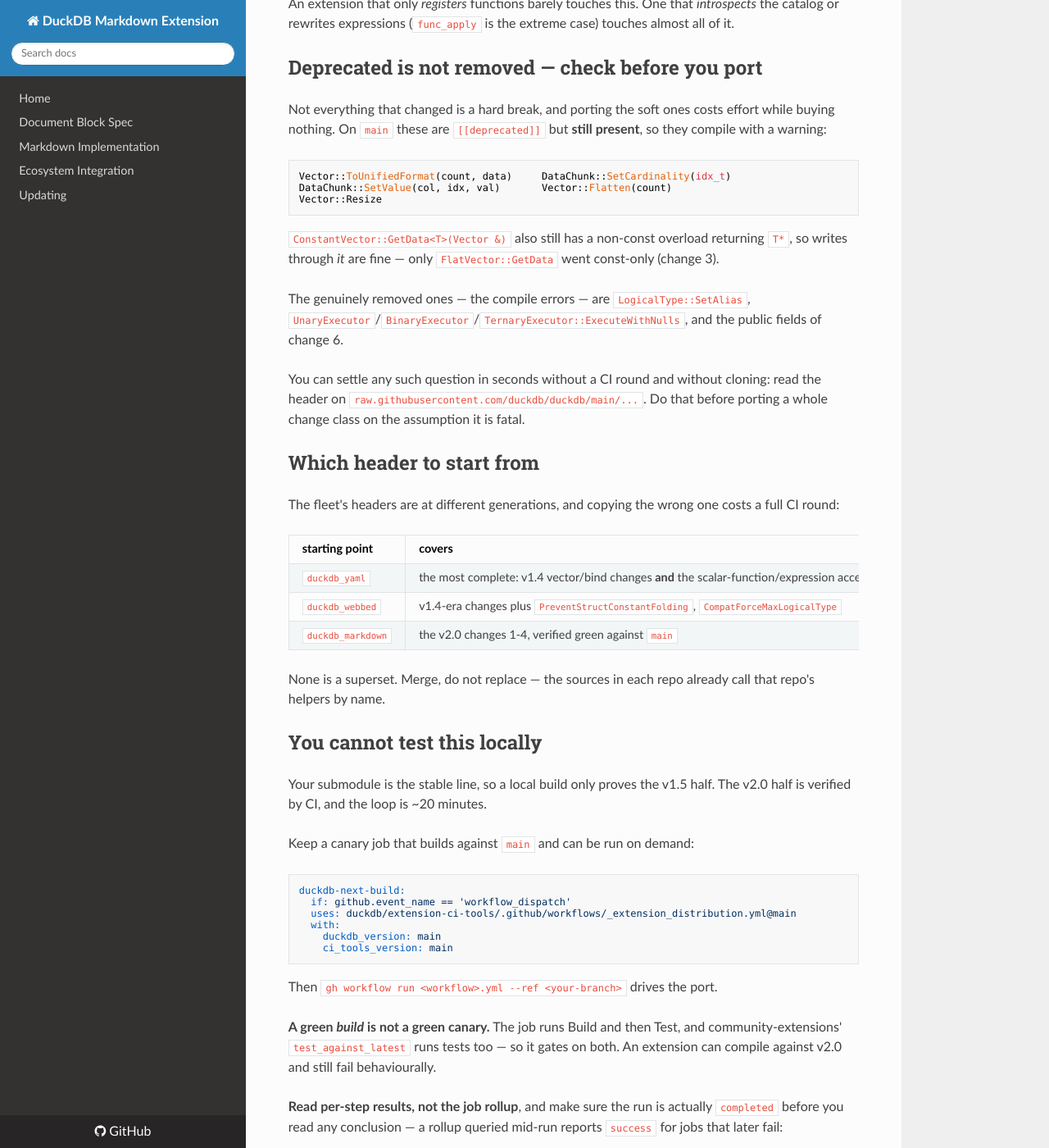
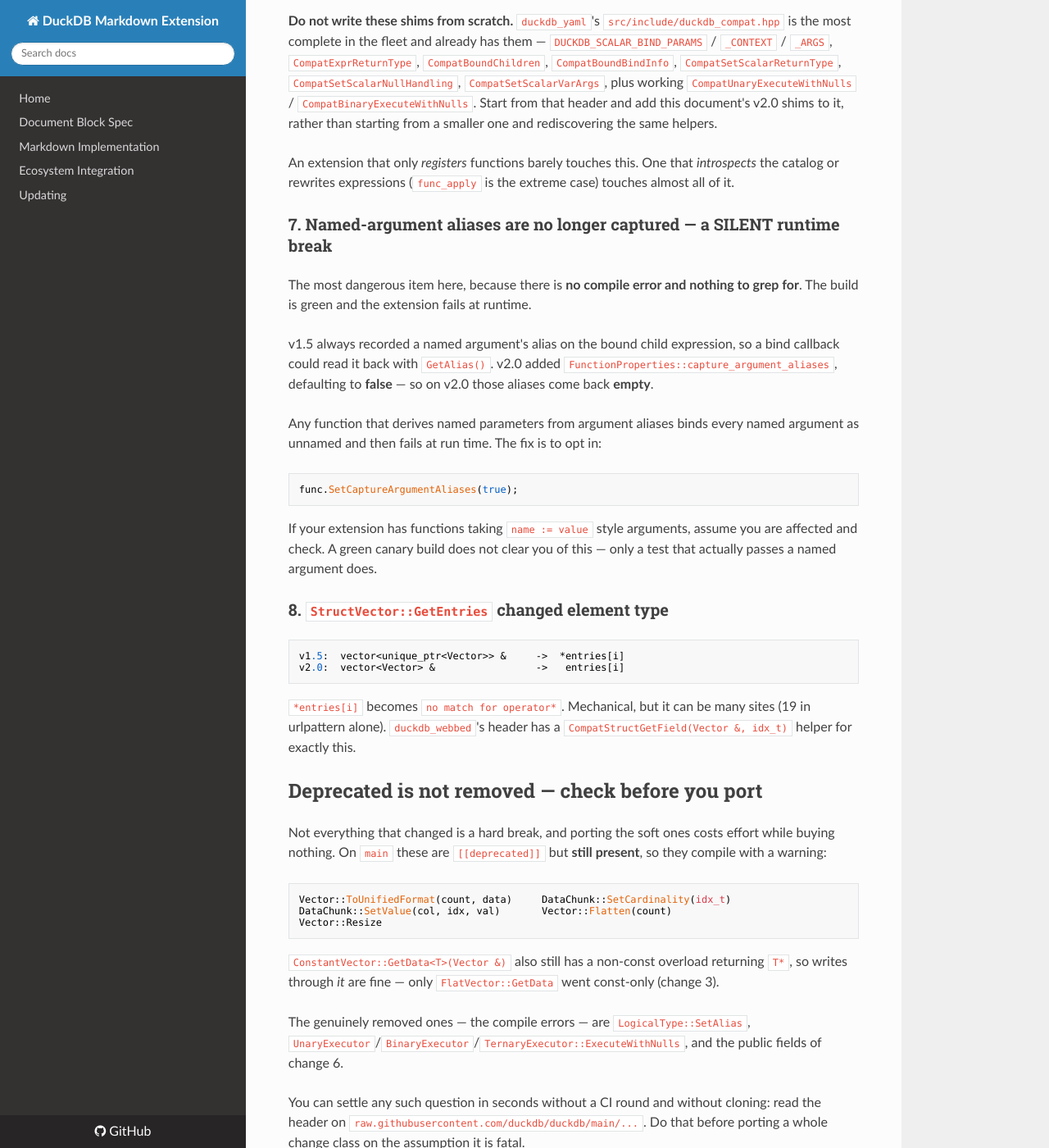
Before and after one commit to teaguesterling/duckdb_markdown, an MkDocs documentation site: the page built from docs/duckdb_v2_migration.md, in a window 1280 px wide and 1400 px high, scrolled down 5548 px. Shown: the whole window at 82% size. Built offline with MkDocs 1.6.1, drawn with Linux system fonts in a browser that asks for light colours; nearby versions of some CDN libraries; some of the changed text lies outside the part shown.

Commit message:
docs: add the silent runtime break, and the probe-polarity rule that hid a bug
Three additions from the concurrent ports:

The probe-polarity rule. Probe for the API that exists ONLY on the new line, not
for the one being replaced. v2.0 deprecated rather than deleted several APIs, so
a probe aimed at the old one is true on both versions and the shim silently
never takes the new branch. That is exactly what our ToUnifiedFormat shim did.

Change class 7, named-argument aliases: v2.0's FunctionProperties::
capture_argument_aliases defaults to false, so a bind callback reading GetAlias()
on argument expressions now gets empty strings. Any function taking `name :=
value` arguments binds them all as unnamed and fails at RUN time with a green
build. There is no compile error and nothing to grep for, which makes it the
most dangerous item in the document.

Change class 8, StructVector::GetEntries element type: vector<unique_ptr<Vector>>
became vector<Vector>, so `*entries[i]` stops compiling.

Also: check for an old failed canary run on the default branch before the first
round — its job log is a complete v2.0 error list available immediately rather
than after a 20-minute round trip.

Co-Authored-By: Claude Opus 5 (1M context) <noreply@anthropic.com>
Claude-Session: https://claude.ai/code/session_01XoHU19qnngy1CJnXyX1csz

````diff
--- a/docs/duckdb_v2_migration.md
+++ b/docs/duckdb_v2_migration.md
@@ -62,6 +62,15 @@ inline LogicalType CompatWithAlias(TYPE type, string alias) {
 
 Probe each change **separately**. Tying several to one macro silently picks the
 wrong branch if they ever land in different releases.
+
+**Probe for the thing that exists only on the NEW line.** This is the rule that
+is easy to get backwards, and getting it backwards fails silently. Our
+`ToUnifiedFormat` shim probed for the *count-taking* overload — the one being
+replaced. But v2.0 kept that overload as `[[deprecated]]` rather than deleting
+it, so the probe was true on **both** versions and the shim always took the old
+branch, never once reaching the new API it existed for. It compiled and behaved
+correctly everywhere, which is why nothing caught it. Probing for the count-free
+overload — which exists only on v2.0 — is what actually discriminates.
 
 ### Check your C++ standard before copying shims
 
@@ -294,6 +303,38 @@ An extension that only *registers* functions barely touches this. One that
 *introspects* the catalog or rewrites expressions (`func_apply` is the extreme
 case) touches almost all of it.
 
+### 7. Named-argument aliases are no longer captured — a SILENT runtime break
+
+The most dangerous item here, because there is **no compile error and nothing to
+grep for**. The build is green and the extension fails at runtime.
+
+v1.5 always recorded a named argument's alias on the bound child expression, so a
+bind callback could read it back with `GetAlias()`. v2.0 added
+`FunctionProperties::capture_argument_aliases`, defaulting to **false** — so on
+v2.0 those aliases come back **empty**.
+
+Any function that derives named parameters from argument aliases binds every
+named argument as unnamed and then fails at run time. The fix is to opt in:
+
+```cpp
+func.SetCaptureArgumentAliases(true);
+```
+
+If your extension has functions taking `name := value` style arguments, assume
+you are affected and check. A green canary build does not clear you of this —
+only a test that actually passes a named argument does.
+
+### 8. `StructVector::GetEntries` changed element type
+
+```
+v1.5:  vector<unique_ptr<Vector>> &     ->  *entries[i]
+v2.0:  vector<Vector> &                 ->   entries[i]
+```
+
+`*entries[i]` becomes `no match for operator*`. Mechanical, but it can be many
+sites (19 in urlpattern alone). `duckdb_webbed`'s header has a
+`CompatStructGetField(Vector &, idx_t)` helper for exactly this.
+
 ## Deprecated is not removed — check before you port
 
 Not everything that changed is a hard break, and porting the soft ones costs
@@ -349,6 +390,15 @@ duckdb-next-build:
 ```
 
 Then `gh workflow run <workflow>.yml --ref <your-branch>` drives the port.
+
+**Check for an old failed canary run before your first round.** If the repo ever
+ran a canary on its default branch, its job log is a complete v2.0 error list you
+can have for free, right now, instead of 20 minutes from now:
+
+```
+gh run list --workflow MainDistributionPipeline.yml --limit 20 \
+   --json databaseId,conclusion,headBranch,createdAt
+```
 
 **A green *build* is not a green canary.** The job runs Build and then Test, and
 community-extensions' `test_against_latest` runs tests too — so it gates on both.
````
